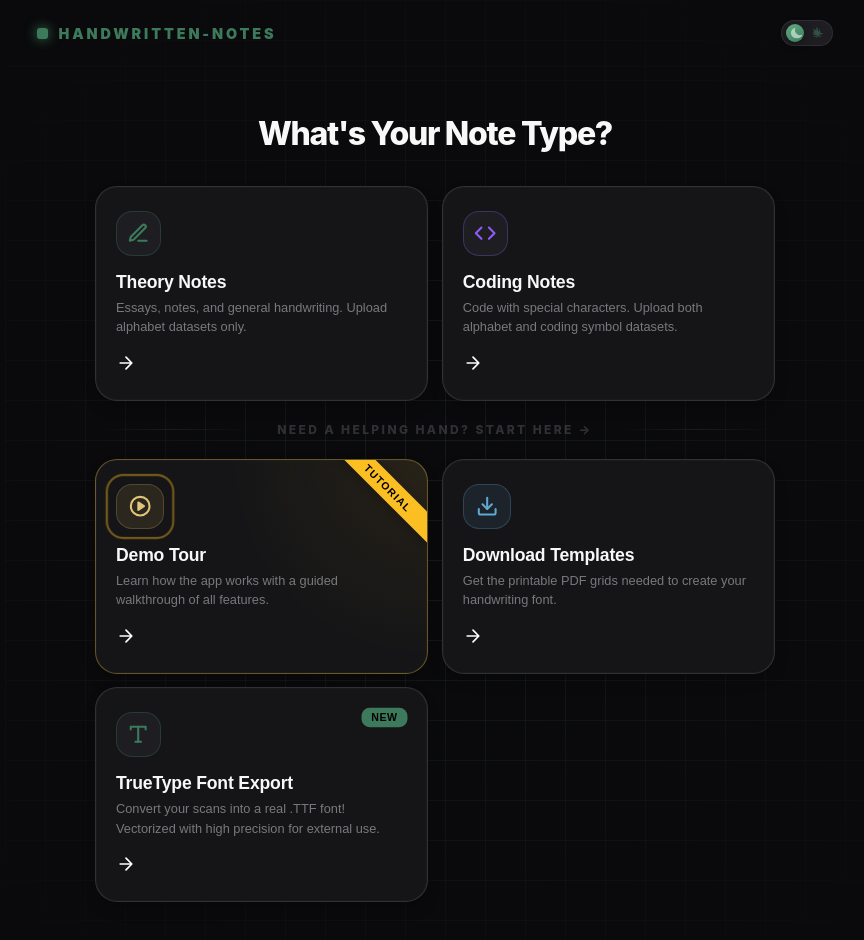
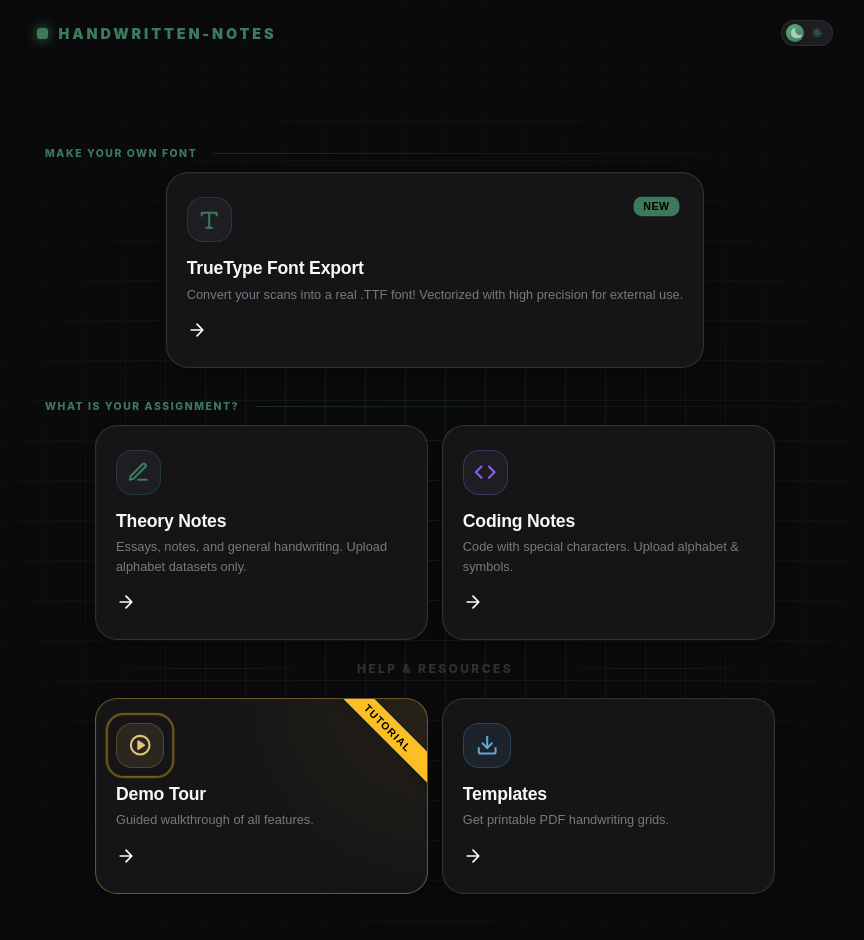
Before and after one commit to sandhani01/Hand-writing-generator, a React (Vite) app in the folder frontend/: page / in a window 1280 px wide. Shown: the top 940 px of the page, without its empty margins (205-1069 px from the left). Built offline with nearby package versions, Linux system fonts and the light colour scheme; no server answers.

Commit message:
New commit

```diff
--- a/frontend/src/components/AssignmentModePicker.tsx
+++ b/frontend/src/components/AssignmentModePicker.tsx
@@ -36,18 +36,50 @@ export function AssignmentModePicker({
               </svg>
             </button>
           )}
+          {showTemplates && (
             <h1 id="mode-picker-title" className="mode-picker__title">
-            {showTemplates ? "Download Templates" : "What's Your Note Type?"}
+              Download Templates
             </h1>
+          )}
         </header>
 
         <section className="mode-picker__instructions" aria-label="Mode instructions">
           {!showTemplates ? (
-            <div
-              className="mode-instructions mode-instructions--triad"
-              role="group"
-              aria-label="Simple, demo, and coding modes"
+            <div className="mode-instructions" role="group">
+
+              <div className="mode-instructions__group">
+                <h2 className="mode-instructions__heading">Make Your own font</h2>
+                <div className="mode-instructions--triad">
+                  <button
+                    type="button"
+                    className="mode-instructions__item mode-instructions__item--font"
+                    onClick={() => onSelect("font-export")}
+                    style={{ gridColumn: "1 / -1", minHeight: "130px" }}
                   >
+                    <div className="mode-instructions__icon mode-instructions__icon--font" aria-hidden>
+                      <svg width="24" height="24" viewBox="0 0 24 24" fill="none" stroke="currentColor" strokeWidth="1.5" strokeLinecap="round" strokeLinejoin="round">
+                        <path d="M4 7V4h16v3" />
+                        <path d="M9 20h6" />
+                        <path d="M12 4v16" />
+                      </svg>
+                    </div>
+                    <div className="mode-instructions__text">
+                      <div className="mode-instructions__name">TrueType Font Export</div>
+                      <div className="mode-instructions__detail">Convert your scans into a real .TTF font! Vectorized with high precision for external use.</div>
+                    </div>
+                    <div className="mode-instructions__arrow">
+                      <svg width="20" height="20" viewBox="0 0 24 24" fill="none" stroke="currentColor" strokeWidth="2" strokeLinecap="round" strokeLinejoin="round">
+                        <path d="M5 12h14M12 5l7 7-7 7" />
+                      </svg>
+                    </div>
+                    <div className="mode-instructions__badge" style={{ top: '1.5rem', right: '1.5rem' }}>NEW</div>
+                  </button>
+                </div>
+              </div>
+
+              <div className="mode-instructions__group" style={{ marginTop: "0.5rem" }}>
+                <h2 className="mode-instructions__heading">What is your assignment?</h2>
+                <div className="mode-instructions--triad">
                   <button
                     type="button"
                     className="mode-instructions__item mode-instructions__item--simple"
@@ -83,7 +115,7 @@ export function AssignmentModePicker({
                     </div>
                     <div className="mode-instructions__text">
                       <div className="mode-instructions__name">Coding Notes</div>
-                  <div className="mode-instructions__detail">Code with special characters. Upload both alphabet and coding symbol datasets.</div>
+                      <div className="mode-instructions__detail">Code with special characters. Upload alphabet & symbols.</div>
                     </div>
                     <div className="mode-instructions__arrow">
                       <svg width="20" height="20" viewBox="0 0 24 24" fill="none" stroke="currentColor" strokeWidth="2" strokeLinecap="round" strokeLinejoin="round">
@@ -93,7 +125,7 @@ export function AssignmentModePicker({
                   </button>
 
                   <div className="mode-instructions__divider">
-                <span>Need a helping hand? Start here →</span>
+                    <span>Help & Resources</span>
                   </div>
 
                   <button
@@ -110,7 +142,7 @@ export function AssignmentModePicker({
                     </div>
                     <div className="mode-instructions__text">
                       <div className="mode-instructions__name">Demo Tour</div>
-                  <div className="mode-instructions__detail">Learn how the app works with a guided walkthrough of all features.</div>
+                      <div className="mode-instructions__detail">Guided walkthrough of all features.</div>
                     </div>
                     <div className="mode-instructions__arrow">
                       <svg width="20" height="20" viewBox="0 0 24 24" fill="none" stroke="currentColor" strokeWidth="2" strokeLinecap="round" strokeLinejoin="round">
@@ -122,10 +154,7 @@ export function AssignmentModePicker({
                   <button
                     type="button"
                     className="mode-instructions__item mode-instructions__item--templates"
-                onClick={() => {
-                  // Show the preview page
-                  setShowTemplates(true);
-                }}
+                    onClick={() => setShowTemplates(true)}
                   >
                     <div className="mode-instructions__icon mode-instructions__icon--templates" aria-hidden>
                       <svg width="24" height="24" viewBox="0 0 24 24" fill="none" stroke="currentColor" strokeWidth="1.5" strokeLinecap="round" strokeLinejoin="round">
@@ -135,8 +164,8 @@ export function AssignmentModePicker({
                       </svg>
                     </div>
                     <div className="mode-instructions__text">
-                  <div className="mode-instructions__name">Download Templates</div>
-                  <div className="mode-instructions__detail">Get the printable PDF grids needed to create your handwriting font.</div>
+                      <div className="mode-instructions__name">Templates</div>
+                      <div className="mode-instructions__detail">Get printable PDF handwriting grids.</div>
                     </div>
                     <div className="mode-instructions__arrow">
                       <svg width="20" height="20" viewBox="0 0 24 24" fill="none" stroke="currentColor" strokeWidth="2" strokeLinecap="round" strokeLinejoin="round">
@@ -144,33 +173,11 @@ export function AssignmentModePicker({
                       </svg>
                     </div>
                   </button>
-
-              <button
-                type="button"
-                className="mode-instructions__item mode-instructions__item--font"
-                onClick={() => onSelect("font-export")}
-              >
-
-                <div className="mode-instructions__icon mode-instructions__icon--font" aria-hidden>
-                  <svg width="24" height="24" viewBox="0 0 24 24" fill="none" stroke="currentColor" strokeWidth="1.5" strokeLinecap="round" strokeLinejoin="round">
-                    <path d="M4 7V4h16v3" />
-                    <path d="M9 20h6" />
-                    <path d="M12 4v16" />
-                  </svg>
                 </div>
-                <div className="mode-instructions__text">
-                  <div className="mode-instructions__name">TrueType Font Export</div>
-                  <div className="mode-instructions__detail">Convert your scans into a real .TTF font! Vectorized with high precision for external use.</div>
               </div>
-                <div className="mode-instructions__arrow">
-                  <svg width="20" height="20" viewBox="0 0 24 24" fill="none" stroke="currentColor" strokeWidth="2" strokeLinecap="round" strokeLinejoin="round">
-                    <path d="M5 12h14M12 5l7 7-7 7" />
-                  </svg>
-                </div>
-                <div className="mode-instructions__badge">NEW</div>
-              </button>
 
             </div>
+
 
           ) : (
             <div className="mode-examples" aria-label="Example grids preview" style={{ marginTop: 0 }}>
--- a/frontend/src/index.css
+++ b/frontend/src/index.css
@@ -826,12 +826,39 @@ img {
 .mode-instructions--triad {
   display: grid;
   grid-template-columns: repeat(2, minmax(0, 1fr));
-  grid-template-rows: auto auto auto;
+  grid-template-rows: auto;
   align-content: start;
   gap: 0.85rem;
   max-width: 680px;
   margin: 0 auto;
 }
+
+.mode-instructions__group {
+  display: flex;
+  flex-direction: column;
+  gap: 0.75rem;
+}
+
+.mode-instructions__heading {
+  margin: 0;
+  font-size: 0.65rem;
+  font-weight: 800;
+  text-transform: uppercase;
+  letter-spacing: 0.15em;
+  color: var(--accent);
+  padding: 0 0.5rem;
+  display: flex;
+  align-items: center;
+  gap: 1rem;
+}
+
+.mode-instructions__heading::after {
+  content: "";
+  flex: 1;
+  height: 1px;
+  background: linear-gradient(to right, color-mix(in srgb, var(--accent) 30%, transparent), transparent);
+}
+
 
 
 
```
Lines whose indentation alone changed are shown as unchanged.
